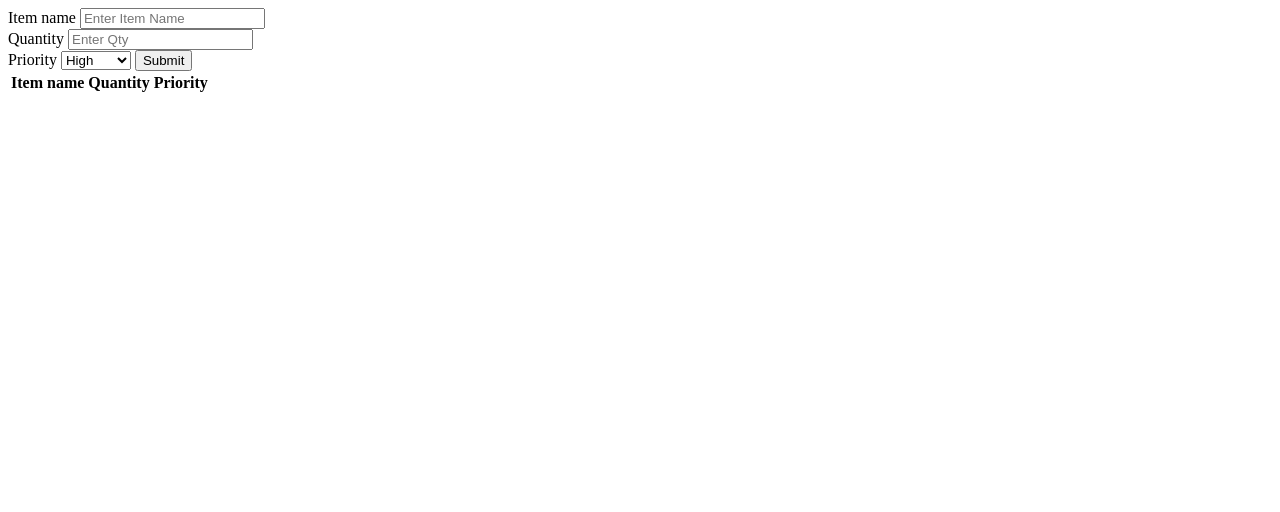
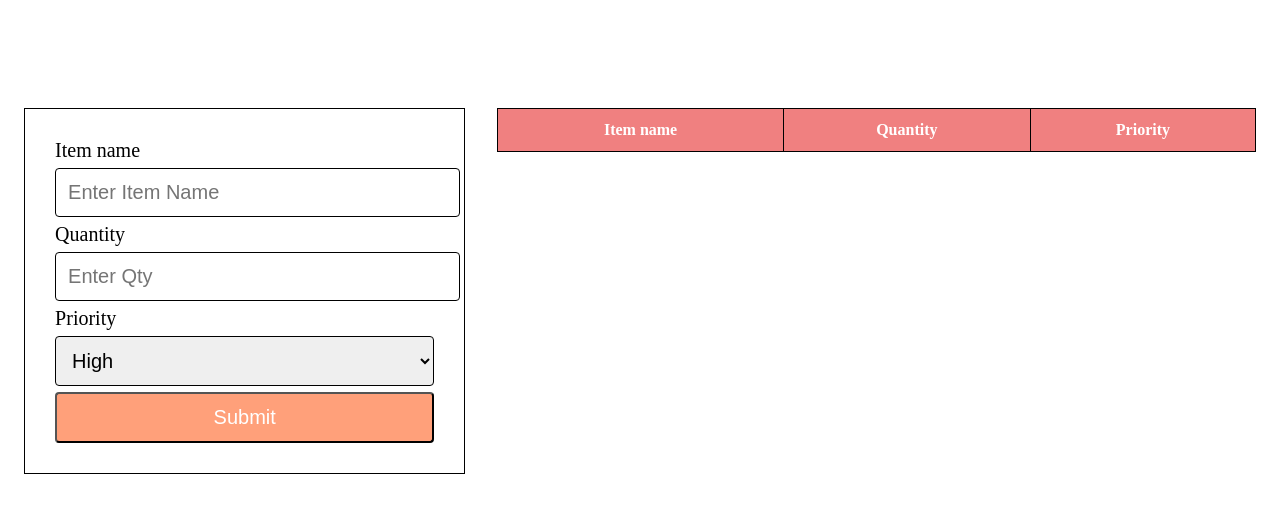
Before and after one commit to GujjarlapudiSandeep/practicing-DOM, a plain HTML site: page Dom-4/index01.html in a window 1280 px wide. Drawn offline with Linux system fonts and the light colour scheme.

Commit message:
adding css and js files

```diff
--- /dev/null
+++ b/Dom-4/index01.css
@@ -0,0 +1,55 @@
+div {
+  display: flex;
+  justify-content: space-around;
+}
+form {
+  margin-top: 100px;
+  width: 30%;
+  padding: 30px;
+  border: 1px solid black;
+}
+label {
+  font-size: 20px;
+}
+table {
+  font-family: "Times New Roman", "Times New Roman", Times, serif;
+  border-collapse: collapse;
+  width: 60%;
+  border: 1px solid black;
+  margin-top: 100px;
+  text-align: center;
+}
+
+table td,
+table th {
+  border: 1px solid black;
+  padding: 8px;
+  text-align: center;
+}
+table th {
+  padding-top: 12px;
+  padding-bottom: 12px;
+  background-color: lightcoral;
+  color: white;
+}
+input[type="text"],
+input[type="number"],
+select {
+  width: 100%;
+  padding: 12px;
+  border: 1px solid black;
+  border-radius: 4px;
+  margin-top: 6px;
+  margin-bottom: 6px;
+  font-size: 20px;
+}
+
+input[type="submit"] {
+  background-color: lightsalmon;
+  color: white;
+  padding: 12px 20px;
+  border-radius: 4px;
+  cursor: pointer;
+  width: 100%;
+  font-size: 20px;
+}
--- a/Dom-4/index01.html
+++ b/Dom-4/index01.html
@@ -4,8 +4,10 @@
     <meta charset="UTF-8" />
     <meta name="viewport" content="width=device-width, initial-scale=1.0" />
     <title>DOM</title>
+    <link rel="stylesheet" href="./index01.css">
   </head>
   <body>
+    <div>
     <form>
       <label> Item name</label>
       <input type="text" id="name" placeholder="Enter Item Name" />
@@ -15,7 +17,7 @@
       <input type="number" id="Qty" placeholder="Enter Qty" />
       <br />
       <label>Priority</label>
-      <select>
+      <select id="priority">
         <option value="high">High</option>
         <option value="medium">Medium</option>
         <option value="low">Low</option>
@@ -24,16 +26,25 @@
       <input type="submit" />
     </form>
     <table>
-      <thead></thead>
-      <tr>
+      <thead>
+        <tr></tr>
         <th>Item name</th>
         <th>Quantity</th>
         <th>Priority</th>
       </tr>
+      </thead>
+
 
       <tbody>
         <!-- this data will be coming from javascript -->
+        <!-- <tr>
+          <td>name</td>
+          <td>qty</td>
+          <td>priority</td>
+        </tr>  we have to create this in js -->
       </tbody>
     </table>
+    </div>
   </body>
 </html>
+<script src="./index01.js"></script>
--- /dev/null
+++ b/Dom-4/index01.js
@@ -0,0 +1,19 @@
+document.querySelector("form").addEventListener("submit", todolist);
+function todolist() {
+  event.preventDefault();
+  let itemname = document.querySelector("#name").value;
+  let itemqty = document.querySelector("#Qty").value;
+  let itempriority = document.querySelector("#priority").value;
+
+  let tr = document.createElement("tr");
+  let td1 = document.createElement("td");
+  td1.innerText = itemname;
+  let td2 = document.createElement("td");
+  td2.innerText = itemqty;
+  let td3 = document.createElement("td");
+  td3.innerText = itempriority;
+  tr.append(td1, td2, td3);
+  document.querySelector("tbody").append(tr);
+  document.querySelector("#name").value = "";
+  document.querySelector("#Qty").value = "";
+}
```
